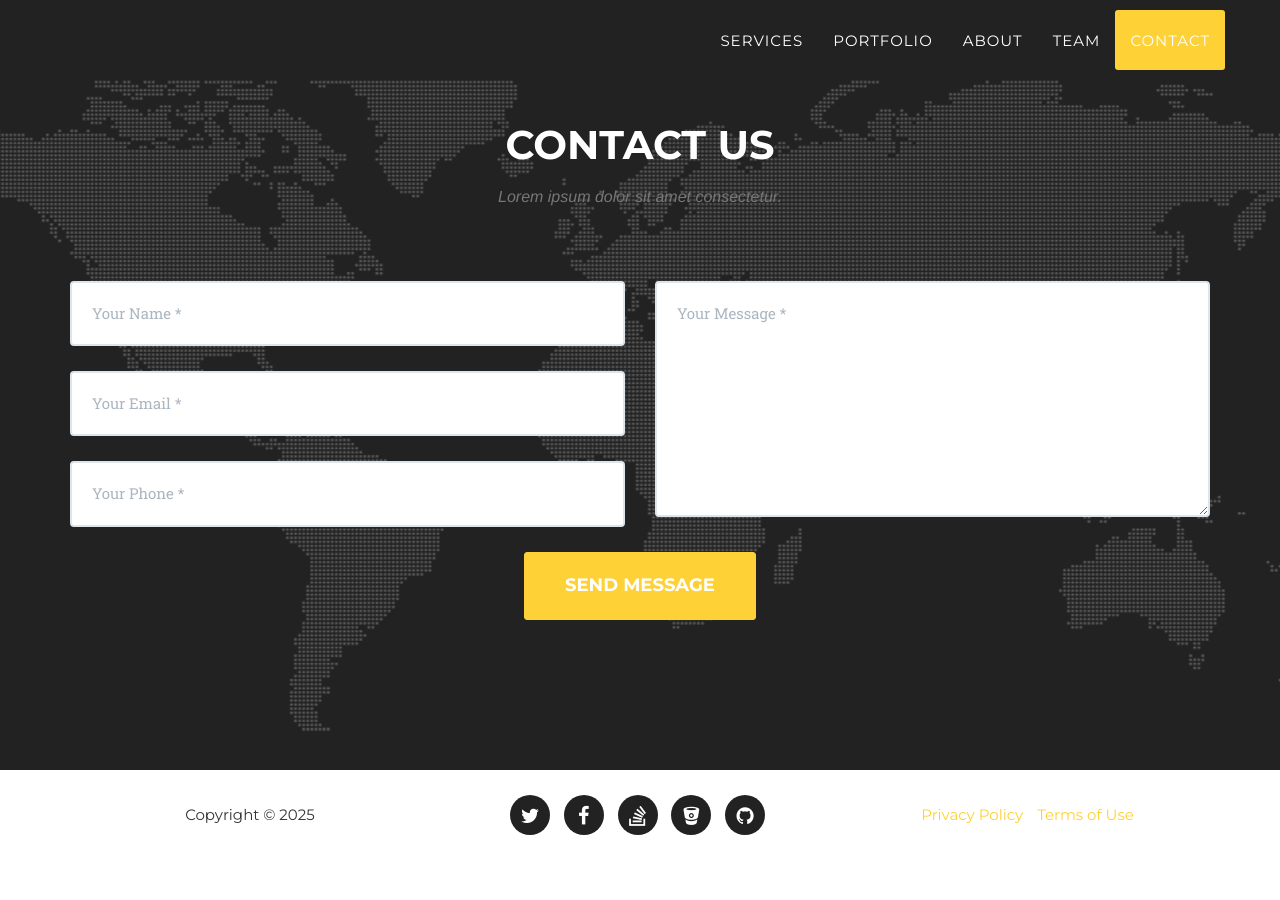
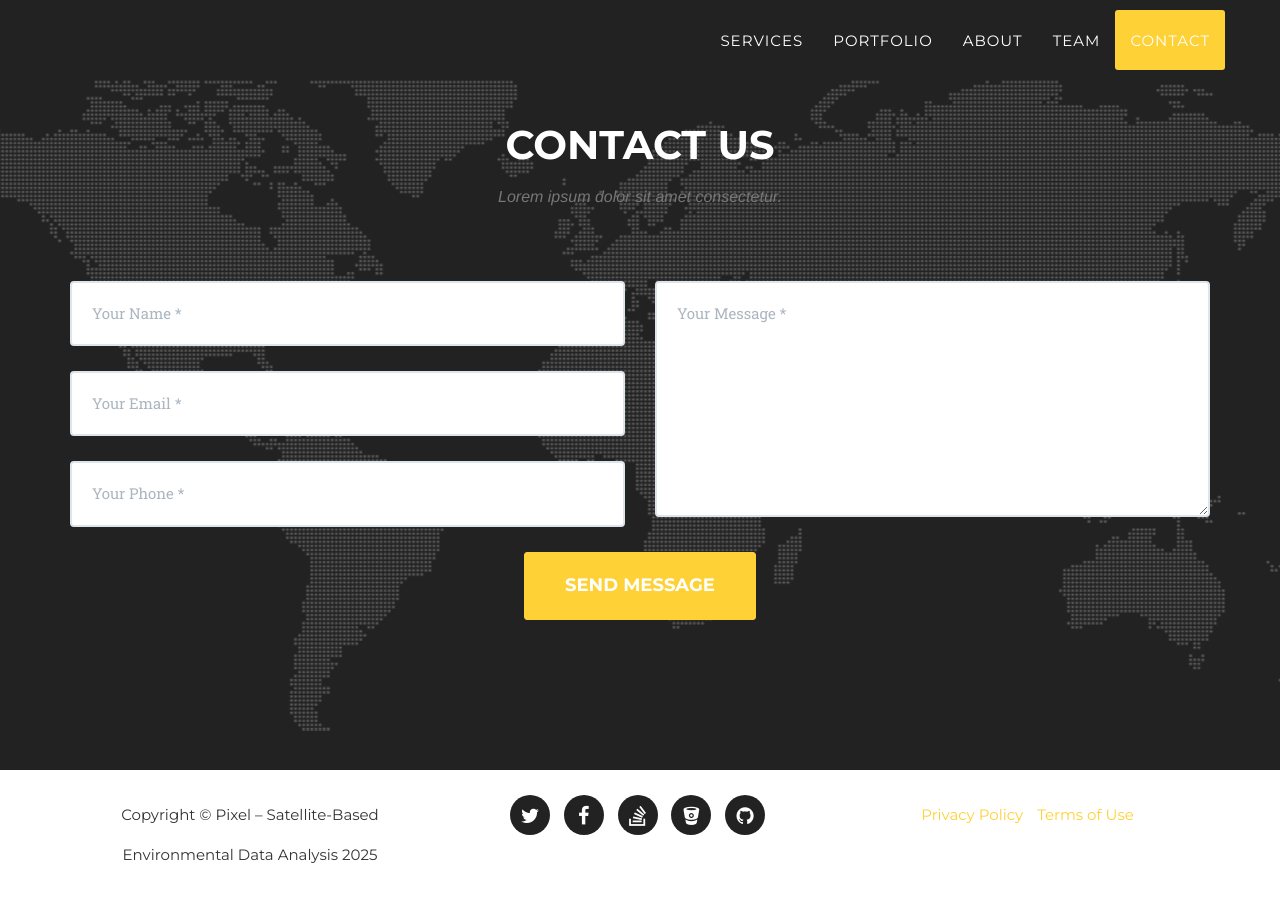
Before and after one commit to PixelNGO/pixel-ong.github.io, a Jekyll site: the page built from index.html, in a window 1280 px wide and 900 px high, scrolled down 5706 px. Built offline with Jekyll 4.4.1, drawn with Linux system fonts in a browser that asks for light colours; some web fonts are replaced; before the commit the page ends 6566 px from its top, so only the background shows below that; some of the changed lines change nothing that is shown.

Commit message:
Udapte config and header

```diff
--- a/_config.yml
+++ b/_config.yml
@@ -2,8 +2,7 @@
 baseurl: ""
 
 # Site settings
-# title: Pixel – Satellite-Based Environmental Data Analysis
-title:
+title: Pixel – Satellite-Based Environmental Data Analysis
 email: pixelongdevelopers@gmail.com
 description: "ONG dedicada al uso de tecnología para resolver desafíos ambientales y sociales."
 
--- a/_includes/header.html
+++ b/_includes/header.html
@@ -9,7 +9,7 @@
                     <span class="icon-bar"></span>
                     <span class="icon-bar"></span>
                 </button>
-                <a class="navbar-brand page-scroll" href="#page-top">{{site.title}}</a>
+                <!-- <a class="navbar-brand page-scroll" href="#page-top">{{site.title}}</a> -->
             </div>
 
             <!-- Collect the nav links, forms, and other content for toggling -->
```
